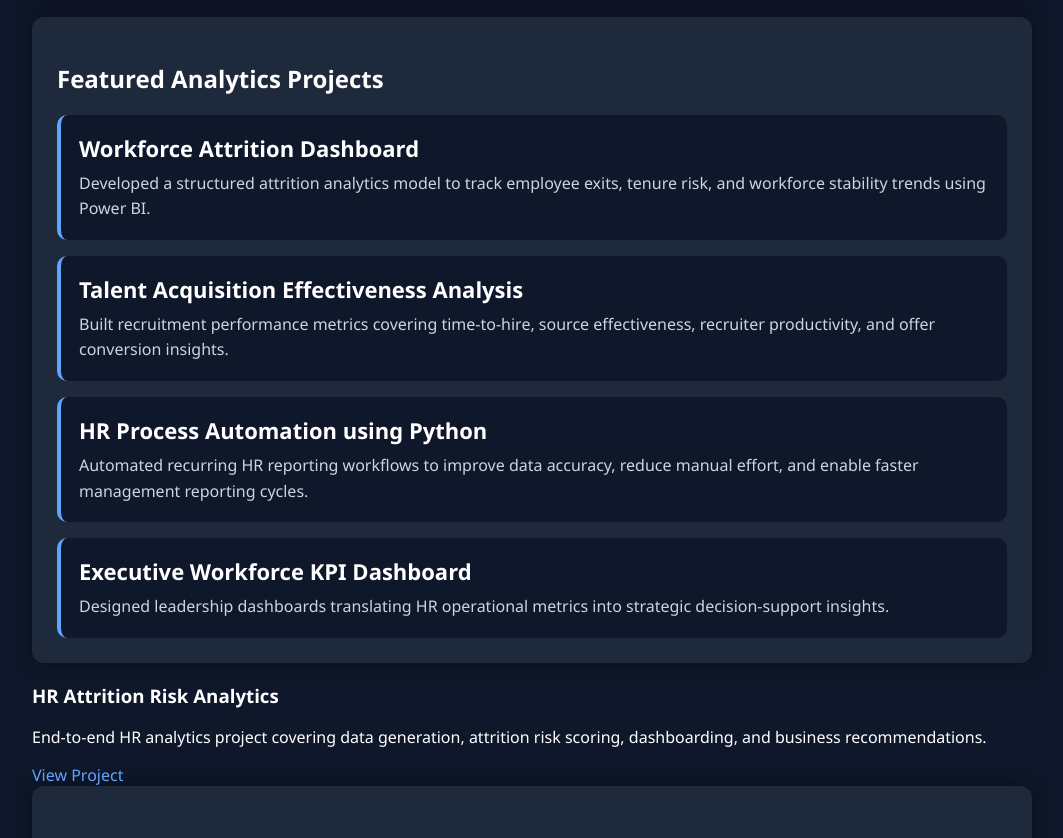
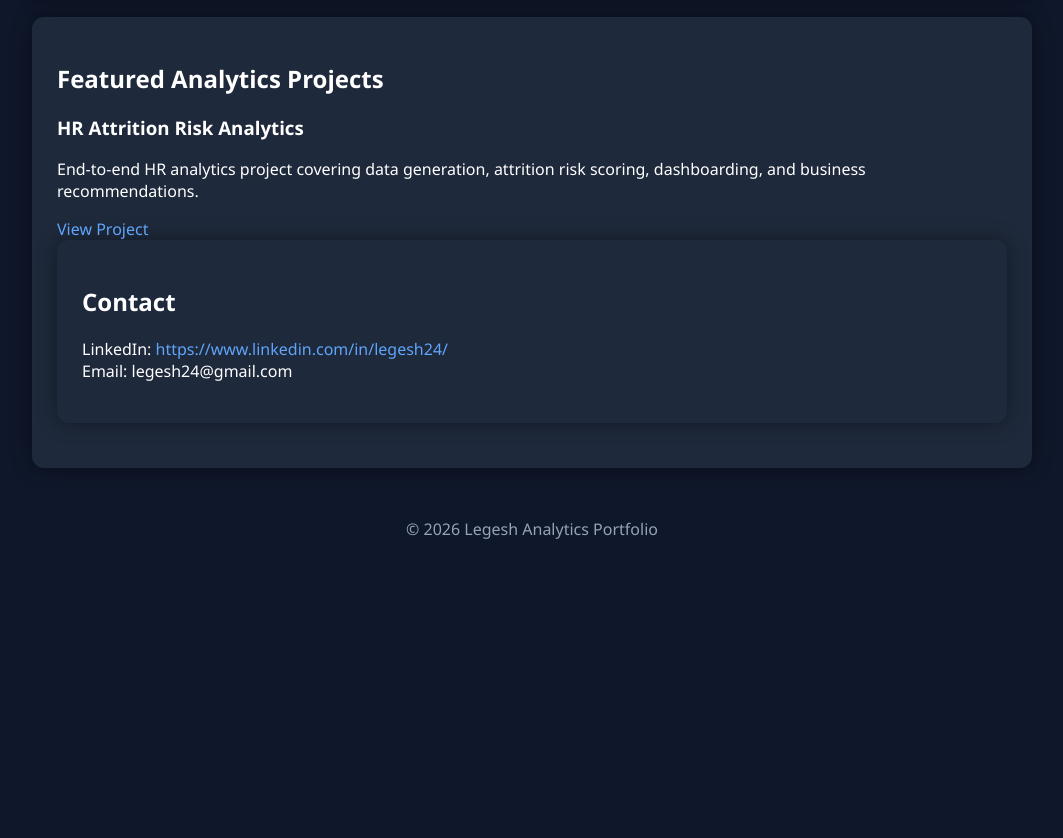
Before and after one commit to legesh-analytics/legesh-analytics.github.io, a plain HTML site: page index.html in a window 1280 px wide. Shown: the part 779-1617 px from the top of the page, without its empty margins (108-1171 px from the left). After the commit the page ends 1399 px from the top, so only its background shows below. Drawn offline with Linux system fonts and the light colour scheme.

Commit message:
Remove featured analytics project descriptions
Removed multiple project descriptions from the featured analytics section.

```diff
--- a/index.html
+++ b/index.html
@@ -118,26 +118,6 @@ My work focuses on solving real organizational problems through structured analy
 <div class="card">
   <h2>Featured Analytics Projects</h2>
 
-  <div class="project">
-    <h3>Workforce Attrition Dashboard</h3>
-    <p>Developed a structured attrition analytics model to track employee exits, tenure risk, and workforce stability trends using Power BI.</p>
-  </div>
-
-  <div class="project">
-    <h3>Talent Acquisition Effectiveness Analysis</h3>
-    <p>Built recruitment performance metrics covering time-to-hire, source effectiveness, recruiter productivity, and offer conversion insights.</p>
-  </div>
-
-  <div class="project">
-    <h3>HR Process Automation using Python</h3>
-    <p>Automated recurring HR reporting workflows to improve data accuracy, reduce manual effort, and enable faster management reporting cycles.</p>
-  </div>
-
-  <div class="project">
-    <h3>Executive Workforce KPI Dashboard</h3>
-    <p>Designed leadership dashboards translating HR operational metrics into strategic decision-support insights.</p>
-  </div>
-</div>
 
 <div class="project-card">
   <h3>HR Attrition Risk Analytics</h3>
```
